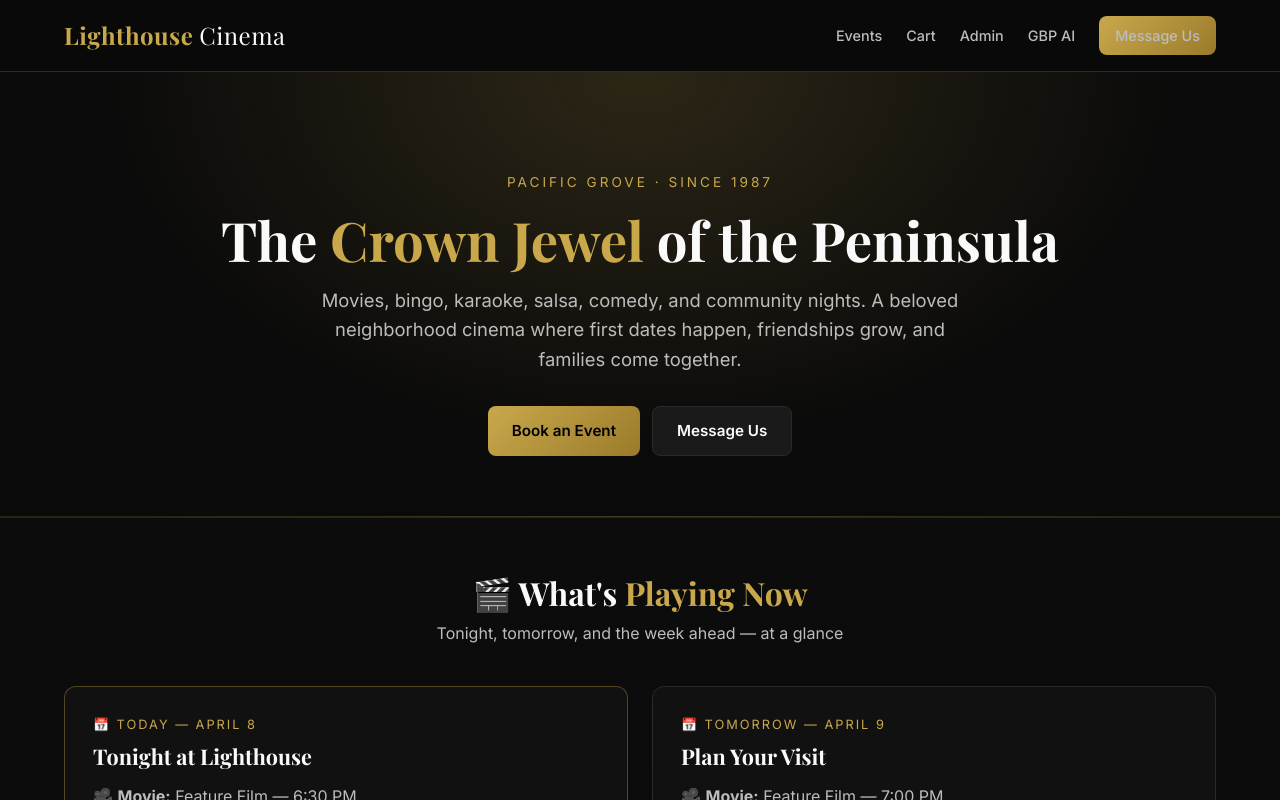
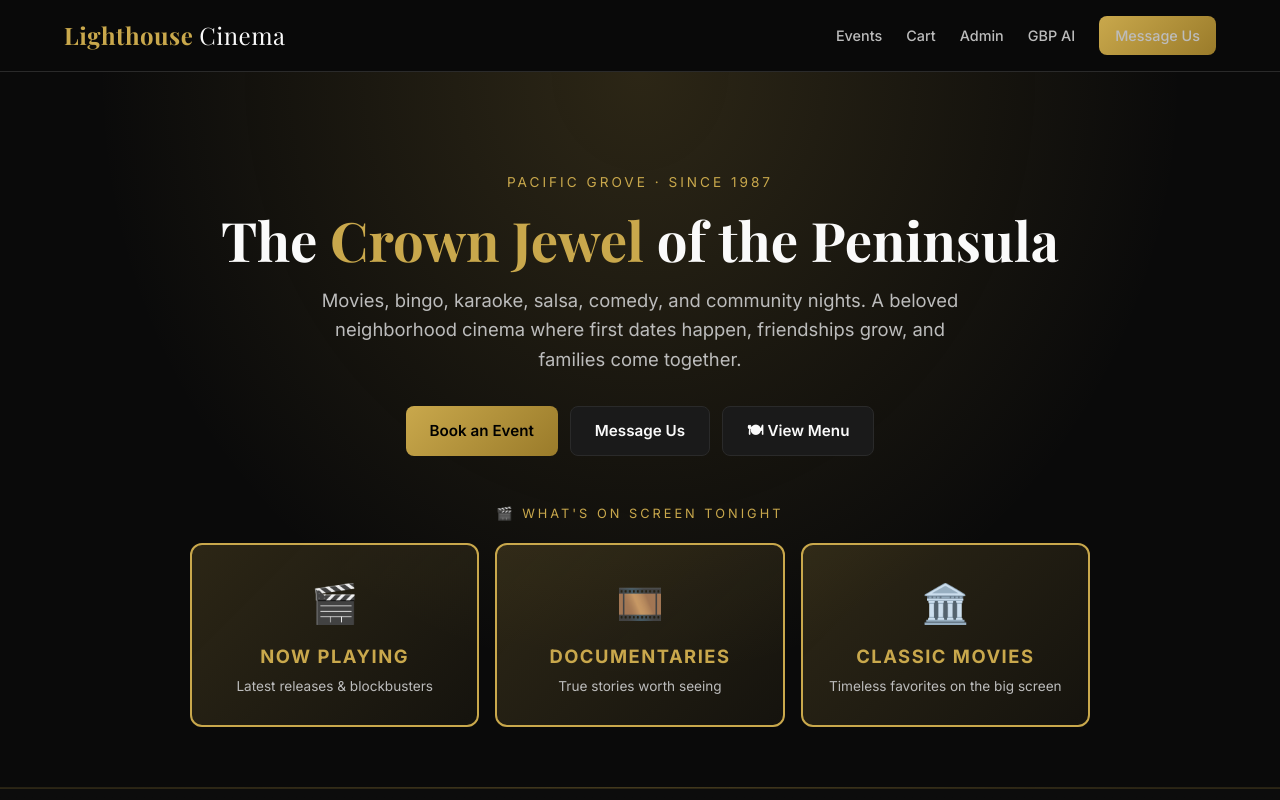
Before and after one commit to lighthousecinemapg-cyber/lighthouse-cinema, a Next.js app: page / in a window 1280 px wide. Shown: the top 800 px of the page. Built offline with nearby package versions, Linux system fonts and the light colour scheme; no server answers.

Commit message:
Update page.js

```diff
--- a/app/page.js
+++ b/app/page.js
@@ -50,6 +50,31 @@ export default function HomePage() {
           <div style={{ display: 'flex', gap: '12px', justifyContent: 'center', flexWrap: 'wrap' }}>
             <a href="#events" className="btn btn-gold">Book an Event</a>
             <a href="https://messages.squareup.com/" target="_blank" rel="noopener noreferrer" className="btn btn-dark">Message Us</a>
+            <a href="/menu.html" className="btn btn-dark">🍽 View Menu</a>
+          </div>
+
+          {/* MOVIE CATEGORY BUTTONS — THE BIG THREE */}
+          <div style={{ marginTop: '48px' }}>
+            <div style={{ fontSize: '0.8rem', letterSpacing: '3px', color: 'var(--gold)', marginBottom: '18px', textTransform: 'uppercase', textAlign: 'center' }}>
+              🎬 What&apos;s On Screen Tonight
+            </div>
+            <div style={{ display: 'grid', gridTemplateColumns: 'repeat(auto-fit, minmax(240px, 1fr))', gap: '16px', maxWidth: '900px', margin: '0 auto' }}>
+              <a href="#now-playing" style={{ display: 'block', padding: '28px 20px', background: 'linear-gradient(135deg, rgba(201,168,76,0.18), rgba(201,168,76,0.06))', border: '2px solid var(--gold)', borderRadius: '12px', textAlign: 'center', textDecoration: 'none', color: '#F0E9D7', transition: 'transform .2s' }}>
+                <div style={{ fontSize: '2.4rem', marginBottom: '8px' }}>🎬</div>
+                <div style={{ fontSize: '1.15rem', fontWeight: 700, color: 'var(--gold)', letterSpacing: '1.5px', marginBottom: '4px' }}>NOW PLAYING</div>
+                <div style={{ fontSize: '0.85rem', color: 'var(--text-secondary)' }}>Latest releases &amp; blockbusters</div>
+              </a>
+              <a href="#documentaries" style={{ display: 'block', padding: '28px 20px', background: 'linear-gradient(135deg, rgba(201,168,76,0.18), rgba(201,168,76,0.06))', border: '2px solid var(--gold)', borderRadius: '12px', textAlign: 'center', textDecoration: 'none', color: '#F0E9D7', transition: 'transform .2s' }}>
+                <div style={{ fontSize: '2.4rem', marginBottom: '8px' }}>🎞️</div>
+                <div style={{ fontSize: '1.15rem', fontWeight: 700, color: 'var(--gold)', letterSpacing: '1.5px', marginBottom: '4px' }}>DOCUMENTARIES</div>
+                <div style={{ fontSize: '0.85rem', color: 'var(--text-secondary)' }}>True stories worth seeing</div>
+              </a>
+              <a href="#classics" style={{ display: 'block', padding: '28px 20px', background: 'linear-gradient(135deg, rgba(201,168,76,0.18), rgba(201,168,76,0.06))', border: '2px solid var(--gold)', borderRadius: '12px', textAlign: 'center', textDecoration: 'none', color: '#F0E9D7', transition: 'transform .2s' }}>
+                <div style={{ fontSize: '2.4rem', marginBottom: '8px' }}>🏛️</div>
+                <div style={{ fontSize: '1.15rem', fontWeight: 700, color: 'var(--gold)', letterSpacing: '1.5px', marginBottom: '4px' }}>CLASSIC MOVIES</div>
+                <div style={{ fontSize: '0.85rem', color: 'var(--text-secondary)' }}>Timeless favorites on the big screen</div>
+              </a>
+            </div>
           </div>
         </div>
       </section>
@@ -76,7 +101,7 @@ export default function HomePage() {
               <div style={{ fontSize: '0.8rem', letterSpacing: '2px', color: 'var(--gold)', marginBottom: '8px' }}>📅 TOMORROW — APRIL 9</div>
               <h3 style={{ fontSize: '1.35rem', marginBottom: '14px' }}>Plan Your Visit</h3>
               <p style={{ color: 'var(--text-secondary)', marginBottom: '6px' }}>🎥 <strong>Movie:</strong> Feature Film — 7:00 PM</p>
-              <p style={{ color: 'var(--text-secondary)', marginBottom: '20px' }}>🮲 <strong>Event:</strong> Bingo Night — 6:30–8:30 PM</p>
+              <p style={{ color: 'var(--text-secondary)', marginBottom: '20px' }}>🎲 <strong>Event:</strong> Bingo Night — 6:30–8:30 PM</p>
               <a href="#events" className="btn btn-dark">Plan Your Visit &rarr;</a>
             </div>
           </div>
```
